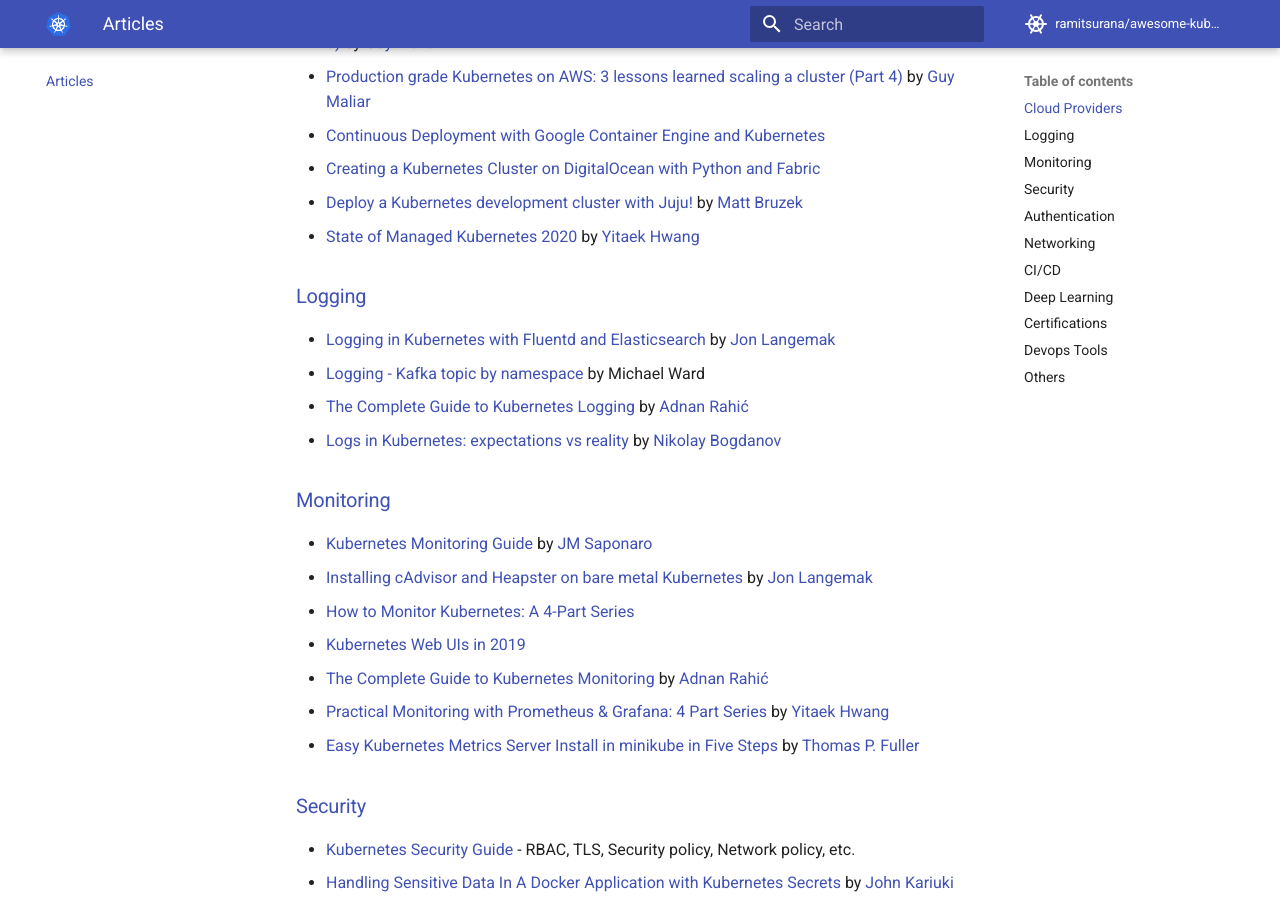
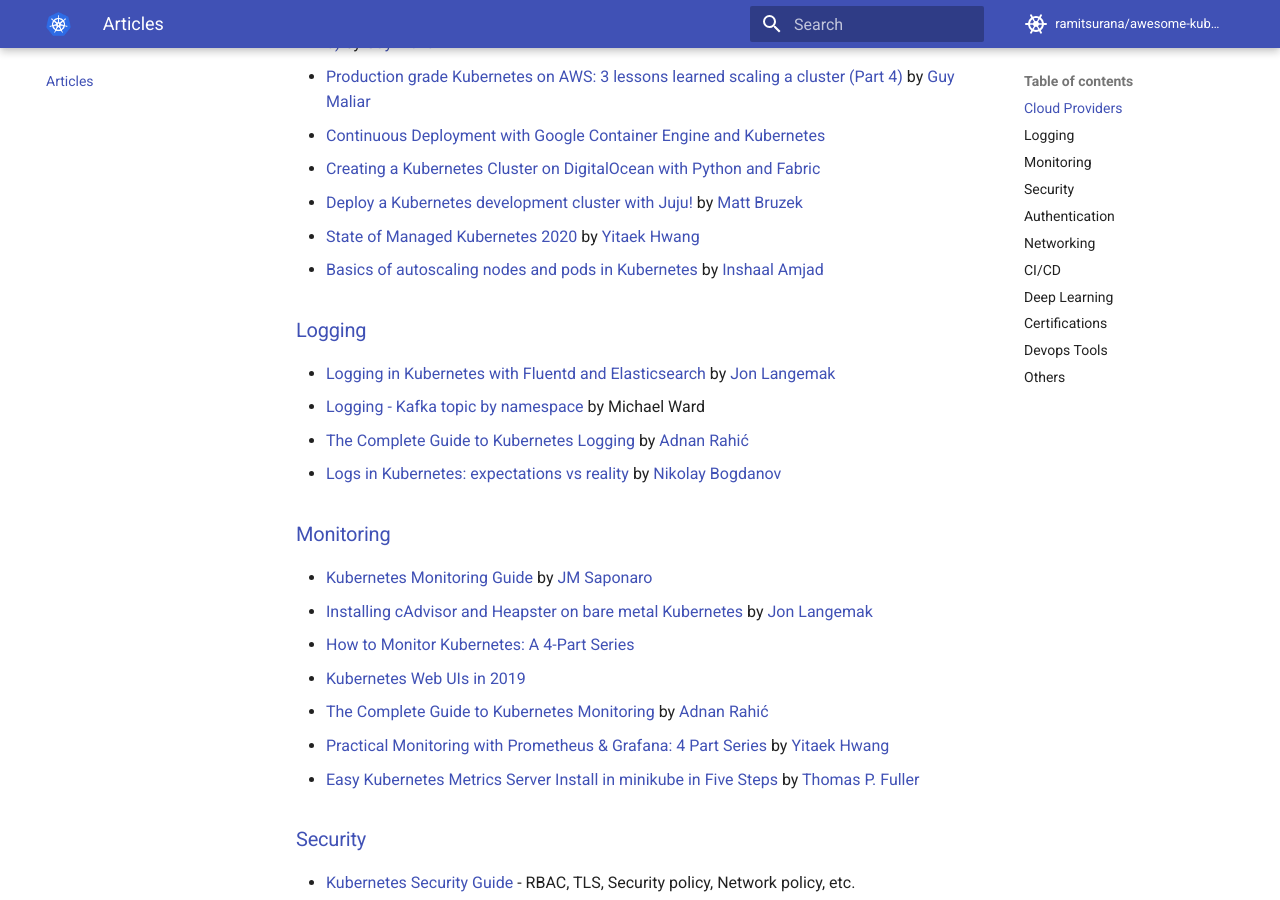
Before and after one commit to ramitsurana/awesome-kubernetes, an MkDocs documentation site: the page built from docs/articles/articles.md, in a window 1280 px wide and 900 px high, scrolled down 554 px. Built offline with MkDocs 1.6.1 and Material for MkDocs 9.7.7, drawn with Linux system fonts in a browser that asks for light colours; comment, search, counter and statistics services are not loaded.

Commit message:
Add autoscaling article to cloud providers section (#776)

```diff
--- a/docs/articles/articles.md
+++ b/docs/articles/articles.md
@@ -17,6 +17,8 @@ Useful Articles
 - [Creating a Kubernetes Cluster on DigitalOcean with Python and Fabric](https://testdriven.io/creating-a-kubernetes-cluster-on-digitalocean)
 - [Deploy a Kubernetes development cluster with Juju!](http://insights.ubuntu.com/2015/07/23/deploy-a-kubernetes-development-cluster-with-juju-2/) by [Matt Bruzek](https://github.com/mbruzek)
 - [State of Managed Kubernetes 2020](https://medium.com/swlh/state-of-managed-kubernetes-2020-4be006643360) by [Yitaek Hwang](https://medium.com/@yitaek)
+- [Basics of autoscaling nodes and pods in Kubernetes](https://www.useanvil.com/blog/engineering/autoscaling-kubernetes-in-gke) by [Inshaal Amjad
+](https://www.linkedin.com/in/inshaal-amjad/)
 
 ### [Logging](#logging)
 - [Logging in Kubernetes with Fluentd and Elasticsearch](http://www.dasblinkenlichten.com/logging-in-kubernetes-with-fluentd-and-elasticsearch/) by [Jon Langemak](https://twitter.com/blinken_lichten)
```
